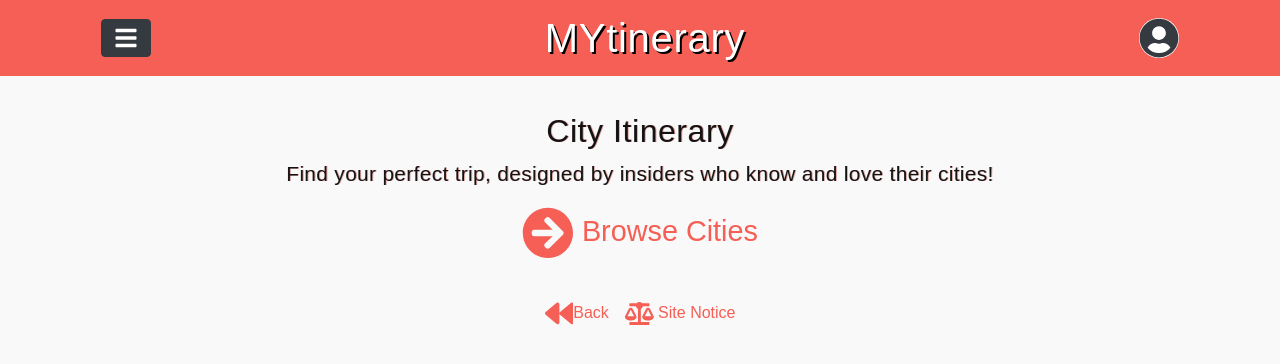
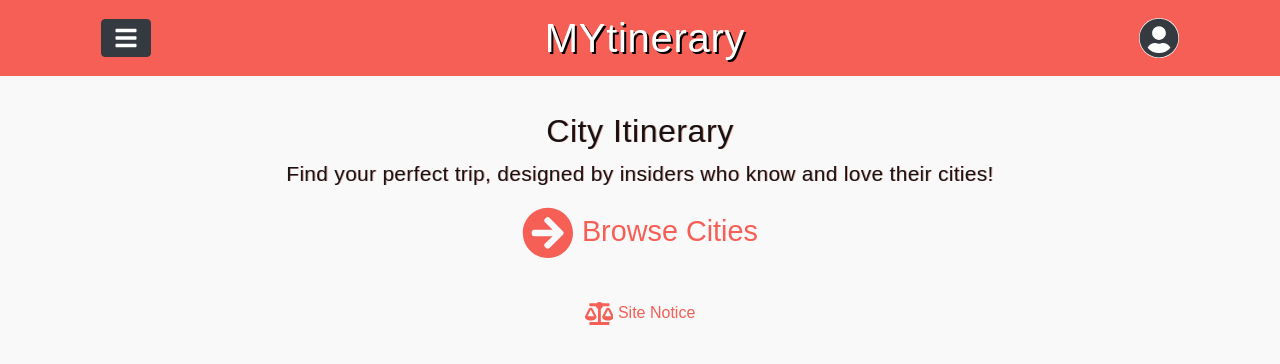
Before and after one commit to repetitioestmaterstudiorum/react-ts-city-itinerary, a React (Create React App) app in the folder front-end/: page / in a window 1280 px wide. Shown: the top 364 px of the page. Built offline with nearby package versions, Linux system fonts and the light colour scheme; no server answers.

Commit message:
conditional back button in the footer

```diff
--- a/front-end/src/components/BackButton.tsx
+++ b/front-end/src/components/BackButton.tsx
@@ -15,7 +15,7 @@ const BackButton: FC = () => {
         onClick={() => history.goBack()}
       >
         <FaBackward />
-        {"Back"}
+        {" Back"}
       </Link>
     </Fragment>
   );
--- a/front-end/src/components/layout/Footer.tsx
+++ b/front-end/src/components/layout/Footer.tsx
@@ -1,5 +1,5 @@
 import React, { FC, Fragment, useEffect, useState } from "react";
-import { withRouter, RouteComponentProps } from "react-router-dom";
+import { withRouter, useHistory, RouteComponentProps } from "react-router-dom";
 import { Link } from "react-router-dom";
 import { FaHome, FaBalanceScale } from "react-icons/fa";
 import BackButton from "../BackButton";
@@ -7,6 +7,7 @@ import BackButton from "../BackButton";
 const Footer: FC<RouteComponentProps> = props => {
   // RouteComponentProps defines the prop types
   const [isLanding, setIsLanding] = useState<boolean>();
+  let history = useHistory();
 
   useEffect(() => {
     setIsLanding(props.location.pathname !== "/"); // setting isLanding to true or false
@@ -15,7 +16,7 @@ const Footer: FC<RouteComponentProps> = props => {
   return (
     <footer className="container-fluid mt-2 mb-2">
       <div className="d-flex justify-content-center">
-        <BackButton />
+        {history.length > 2 && <BackButton />}
         {isLanding && (
           <Fragment>
             <Link className="nav-link" style={{ padding: "0.5rem" }} to="/">
```
